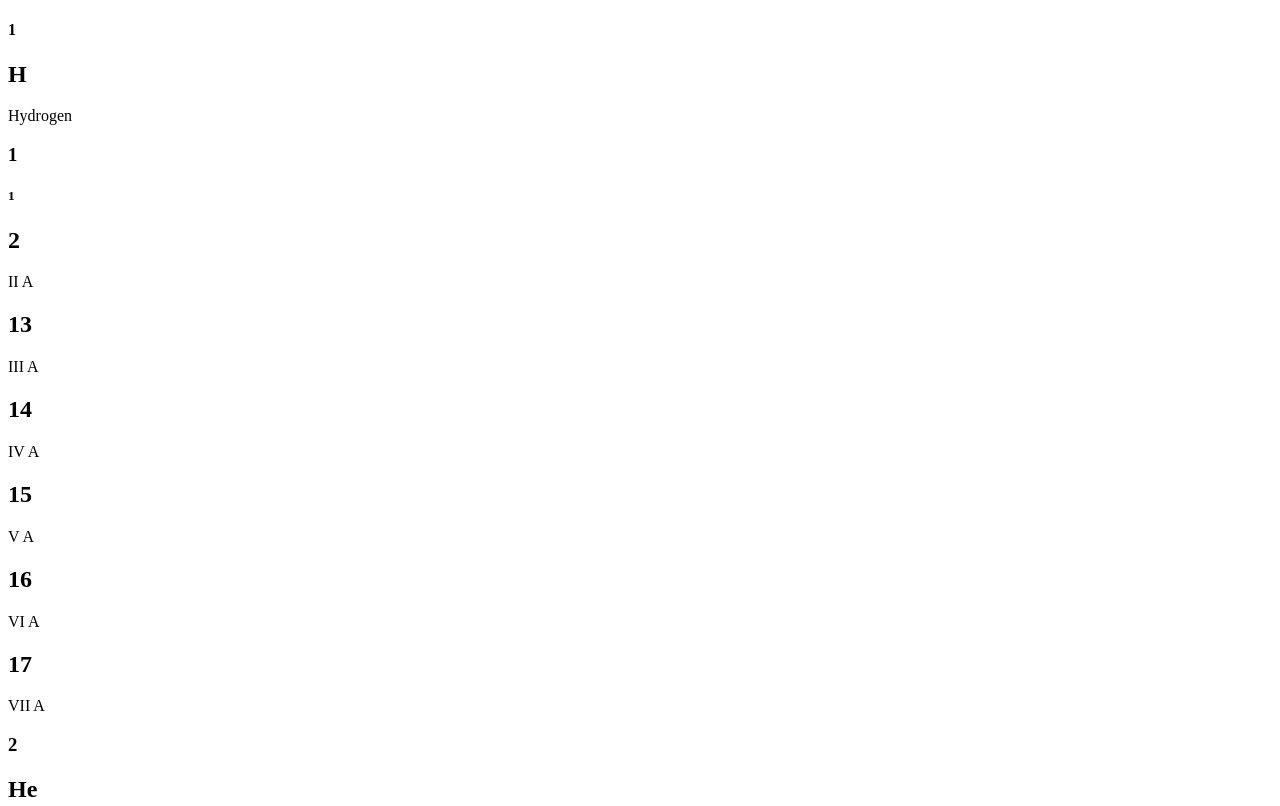
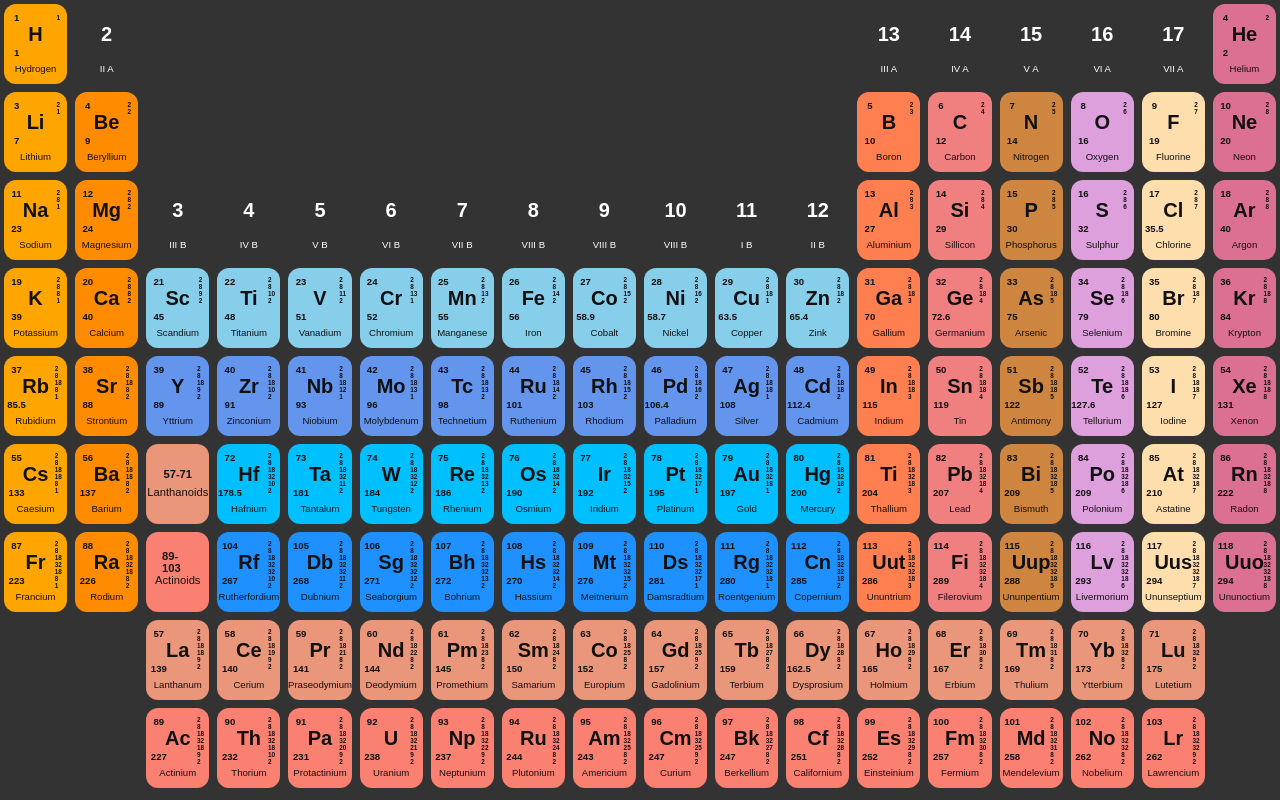
Before and after one commit to Bdeb121/mycreation.github.io, a plain HTML site: page index.html in a window 1280 px wide. Shown: the top 806 px of the page. Drawn offline with Linux system fonts and the light colour scheme.

Commit message:
Add files via upload

```diff
--- a/index.html
+++ b/index.html
@@ -4,7 +4,87 @@
     <meta charset="UTF-8">
     <meta name="viewport" content="width=device-width, initial-scale=1.0">
     <title>Periodic Table</title>
-    <link rel="stylesheet" href="Periodic Table.css">
+    <style>
+        *{
+            margin: 0;
+            padding: 0;
+            font-family: sans-serif;
+        }
+        .Periodic-table{
+            min-height: 100vh;
+            background: #333;
+        }
+        .table-container{
+            width: 100%;
+            display: grid;
+            grid-auto-flow: dense;
+            grid-gap: 0px;
+        }
+        .a1{
+            grid-template:  "1fr 1fr 1fr 1fr 1fr 1fr 1fr 1fr 1fr 1fr 1fr 1fr 1fr 1fr 1fr 1fr 1fr 1fr" 11vh;
+
+        }
+        .a2{
+            grid-template:  "1fr 1fr 1fr 1fr 1fr 1fr 1fr 1fr 1fr 1fr 1fr 1fr 1fr 1fr 1fr 1fr 1fr 1fr" 11vh
+                            "1fr 1fr 1fr 1fr 1fr 1fr 1fr 1fr 1fr 1fr 1fr 1fr 1fr 1fr 1fr 1fr 1fr 1fr" 11vh;
+        }
+        .a3{
+            grid-template:  "1fr 1fr 1fr 1fr 1fr 1fr 1fr 1fr 1fr 1fr 1fr 1fr 1fr 1fr 1fr 1fr 1fr 1fr" 11vh
+                            "1fr 1fr 1fr 1fr 1fr 1fr 1fr 1fr 1fr 1fr 1fr 1fr 1fr 1fr 1fr 1fr 1fr 1fr" 11vh
+                            "1fr 1fr 1fr 1fr 1fr 1fr 1fr 1fr 1fr 1fr 1fr 1fr 1fr 1fr 1fr 1fr 1fr 1fr" 11vh
+                            "1fr 1fr 1fr 1fr 1fr 1fr 1fr 1fr 1fr 1fr 1fr 1fr 1fr 1fr 1fr 1fr 1fr 1fr" 11vh;
+        }
+        .a4{
+            grid-template:  "1fr 1fr 1fr 1fr 1fr 1fr 1fr 1fr 1fr 1fr 1fr 1fr 1fr 1fr 1fr 1fr 1fr 1fr" 11vh
+                            "1fr 1fr 1fr 1fr 1fr 1fr 1fr 1fr 1fr 1fr 1fr 1fr 1fr 1fr 1fr 1fr 1fr 1fr" 11vh;
+        }
+        .element{
+            margin: 4px;
+            position: relative;
+            background: #ccc;
+            transition: .4s linear;
+            border-radius: 12px;
+        }
+        .DN{background: #333;}
+        .DN > h2,.DN > p{color: #FFF;}
+
+        p,h2,h3,h4,h5{
+            position: absolute;
+            left: 50%;
+            transform: translate(-50%,-50%);
+            color: #111;
+        }
+        h2{ top: 38%; font-size: 20px;}
+        p{ top: 80%; font-size: .6em;}
+        h4{top: 16%; left: 20%; font-size: .6em;}
+        h3{top: 60%; left: 20%; font-size: .6em;}
+        h5{top: 16%; left: 86%; font-size: .4em;}
+
+        .D > h2{font-size: .7em;}
+        .D > p{font-size: .7em; top: 60%;}
+        .D1{background: darksalmon;}
+        .D2{background: salmon;}
+        .SB1{background: orange;}
+        .SB2{background: darkorange;}
+        .PB1{background: coral;}
+        .PB2{background: lightcoral;}
+        .PB3{background: peru;}
+        .PB4{background: plum;}
+        .PB5{background: navajowhite;}
+        .PB6{background: palevioletred;}
+        .DB1{background: skyblue;}
+        .DB2{background: cornflowerblue;}
+        .DB4{background: dodgerblue;}
+        .DB3{background: Deepskyblue;}
+        .FB1{background: darksalmon;}
+        .FB2{background: salmon;}
+        .E2{top: 20%;}
+        .E3{top: 24%;}
+        .E4{top: 28%;}
+        .E5{top: 32%;}
+        .E6{top: 36%;}
+        .E7{top: 40%;}
+    </style>
 </head>
 <body>
     <div class="Periodic-table">
```
